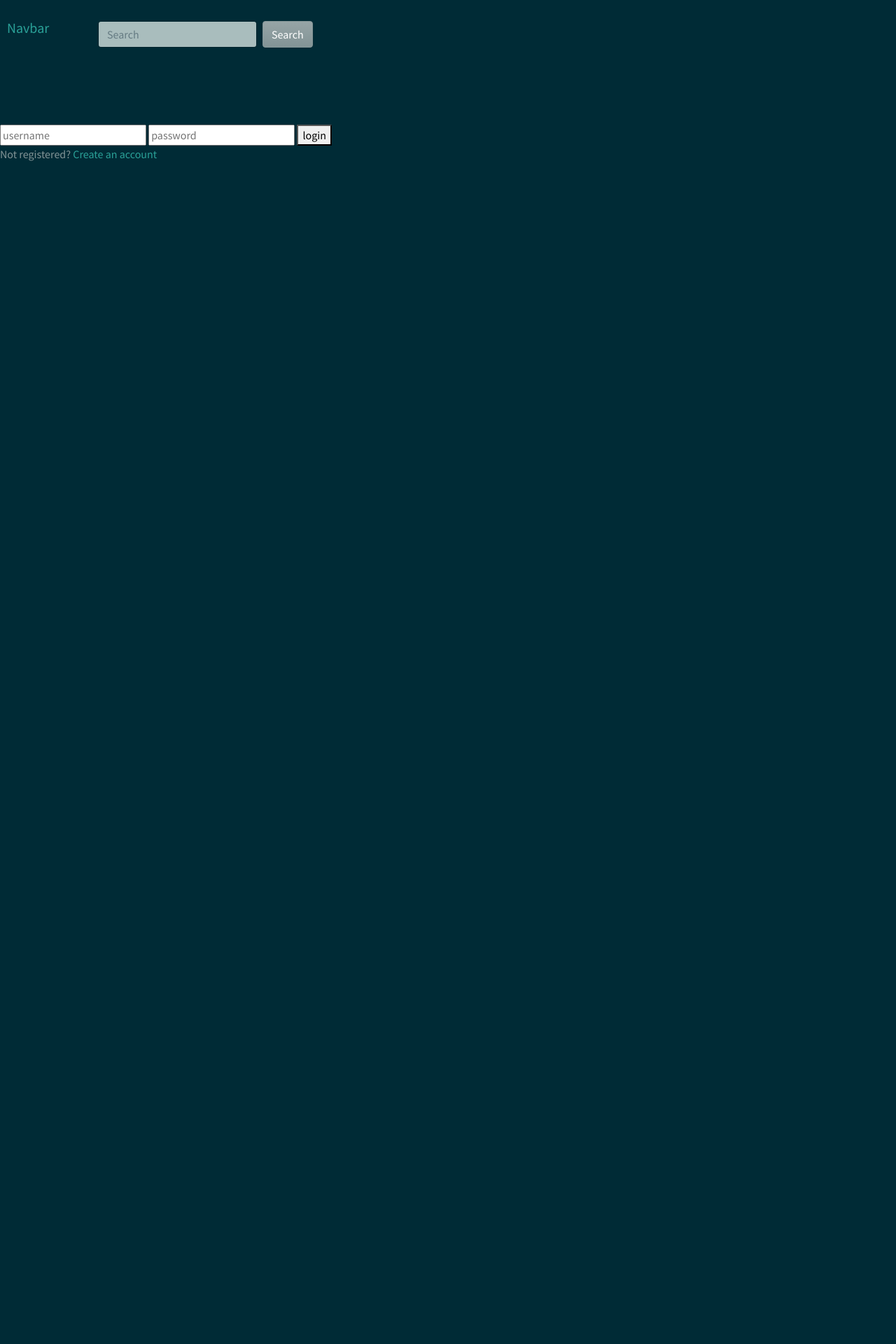
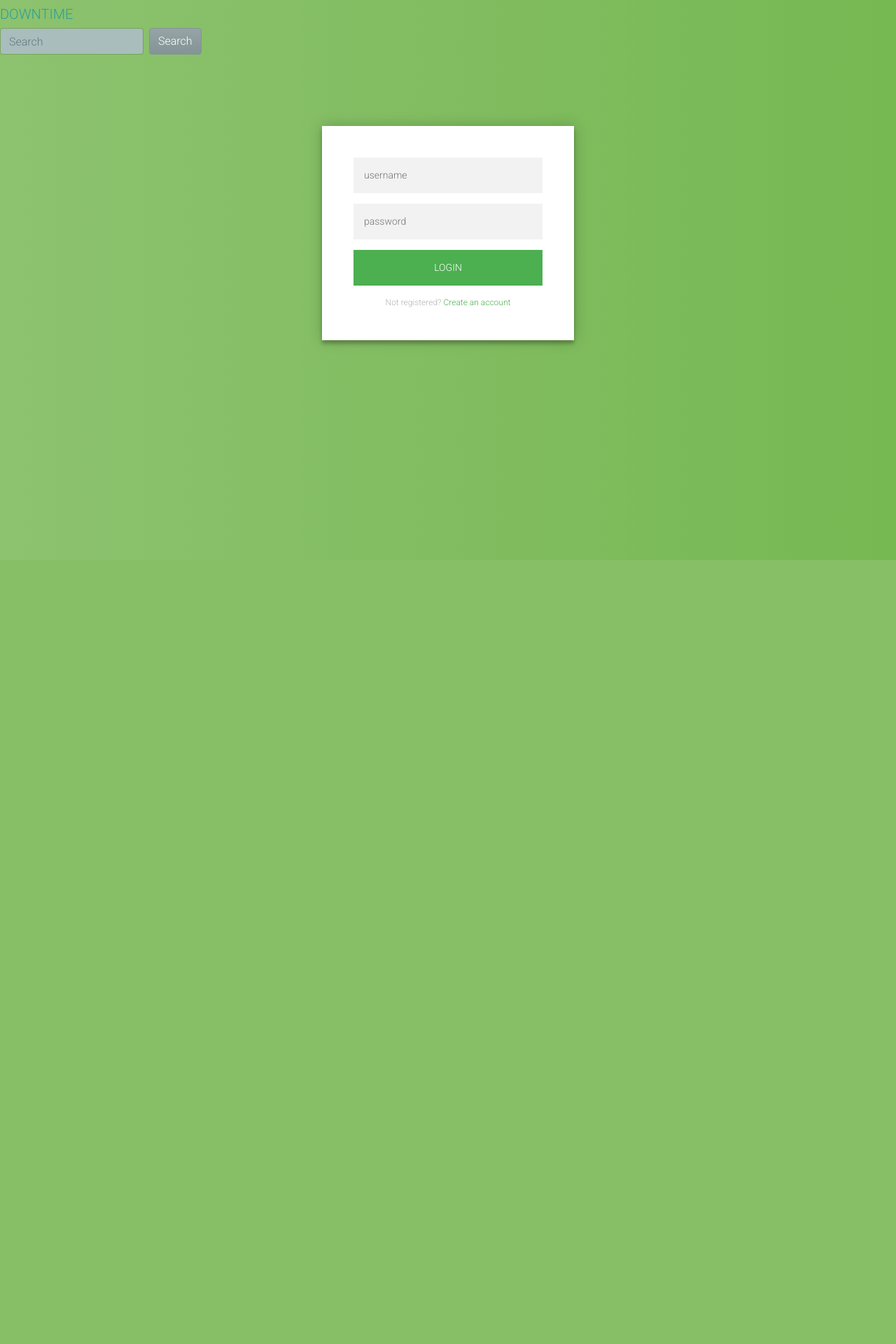
Before and after one commit to GSCrawley/downtime, a Python web app: template templates/log-in.html in a window 1280 px wide. Shown: the top 1920 px of the page at 70% size. After the commit the page ends 800 px from the top, so only its background shows below. Run offline with Jinja, Linux system fonts and the light colour scheme; the template is opened without the code that fills it, so the values that code supplies are empty; some libraries are stand-ins or nearby versions.

Commit message:
Added log-in form to log-in page

```diff
--- a/static/css/log-in.css
+++ b/static/css/log-in.css
@@ -0,0 +1,106 @@
+
+
+@import url(https://fonts.googleapis.com/css?family=Roboto:300);
+
+.login-page {
+  position: center;
+  vertical-align: middle;
+  width: 360px;
+  padding: 8% 0 0;
+  margin: auto;
+}
+.form {
+  position: absolute;
+  z-index: 1;
+  background: #FFFFFF;
+  max-width: 360px;
+  margin: 0 auto 100px;
+  padding: 45px;
+  text-align: center;
+  box-shadow: 0 0 20px 0 rgba(0, 0, 0, 0.2), 0 5px 5px 0 rgba(0, 0, 0, 0.24);
+}
+.form input {
+  font-family: "Roboto", sans-serif;
+  outline: 0;
+  background: #f2f2f2;
+  width: 100%;
+  border: 0;
+  margin: 0 0 15px;
+  padding: 15px;
+  box-sizing: border-box;
+  font-size: 14px;
+}
+.form button {
+  font-family: "Roboto", sans-serif;
+  text-transform: uppercase;
+  outline: 0;
+  background: #4CAF50;
+  width: 100%;
+  border: 0;
+  padding: 15px;
+  color: #FFFFFF;
+  font-size: 14px;
+  -webkit-transition: all 0.3 ease;
+  transition: all 0.3 ease;
+  cursor: pointer;
+}
+.form button:hover,.form button:active,.form button:focus {
+  background: #43A047;
+}
+.form .message {
+  margin: 15px 0 0;
+  color: #b3b3b3;
+  font-size: 12px;
+}
+.form .message a {
+  color: #4CAF50;
+  text-decoration: none;
+}
+.form .register-form {
+  display: none;
+}
+.container {
+  position: fixed;
+  z-index: 1;
+  max-width: 300px;
+  margin: 0 auto;
+}
+.container:before, .container:after {
+  content: "";
+  display: block;
+  clear: both;
+}
+.container .info {
+  margin: 50px auto;
+  text-align: center;
+}
+.container .info h1 {
+  margin: 0 0 15px;
+  padding: 0;
+  font-size: 36px;
+  font-weight: 300;
+  color: #1a1a1a;
+}
+.container .info span {
+  color: #4d4d4d;
+  font-size: 12px;
+}
+.container .info span a {
+  color: #000000;
+  text-decoration: none;
+}
+.container .info span .fa {
+  color: #EF3B3A;
+}
+body {
+  background: #76b852; /* fallback for old browsers */
+  background: -webkit-linear-gradient(right, #76b852, #8DC26F);
+  background: -moz-linear-gradient(right, #76b852, #8DC26F);
+  background: -o-linear-gradient(right, #76b852, #8DC26F);
+  background: linear-gradient(to left, #76b852, #8DC26F);
+  font-family: "Roboto", sans-serif;
+  -webkit-font-smoothing: antialiased;
+  -moz-osx-font-smoothing: grayscale;
+  object-position: center;
+
+}
--- a/templates/log-in.html
+++ b/templates/log-in.html
@@ -12,7 +12,7 @@
     <link rel="stylesheet" href="https://bootswatch.com/4/solar/bootstrap.min.css">
 
     <!-- CUSTOM STYLES -->
-    <link rel="stylesheet" type="text/css" href="../static/css/main.css">
+    <link rel="stylesheet" type="text/css" href="../static/css/log-in.css">
 
     <!-- JavaScript -->
     <script type="text/javascript" src="../static/javascript/myscript.js"></script>
@@ -23,7 +23,7 @@
     <div class="main-body1">
       <!-- Nav Bar -->
       <div class="nav-title">
-        <a class="navbar-brand" href="#">Navbar</a>
+        <a class="navbar-brand" href="#">DOWNTIME</a>
       </div>
 
           <div class="search-bar">
@@ -32,6 +32,8 @@
               <button class="btn btn-secondary my-2 my-sm-0" type="submit">Search</button>
             </form>
           </div>
+
+          <link href="static/css/log-in.css" rel="stylesheet" type="text/css" media="all" />
 
           <div class="login-page">
               <div class="form">
@@ -43,7 +45,7 @@
                 </form>
               </div>
             </div>
-    </div>
+
 
     <!-- Optional JavaScript -->
     <!-- jQuery first, then Popper.js, then Bootstrap JS -->
```
Also changed, not shown: templates/movie-library.html (+19 -0 lines), templates/music-library.html (+19 -0 lines). Lines whose indentation alone changed are shown as unchanged.
